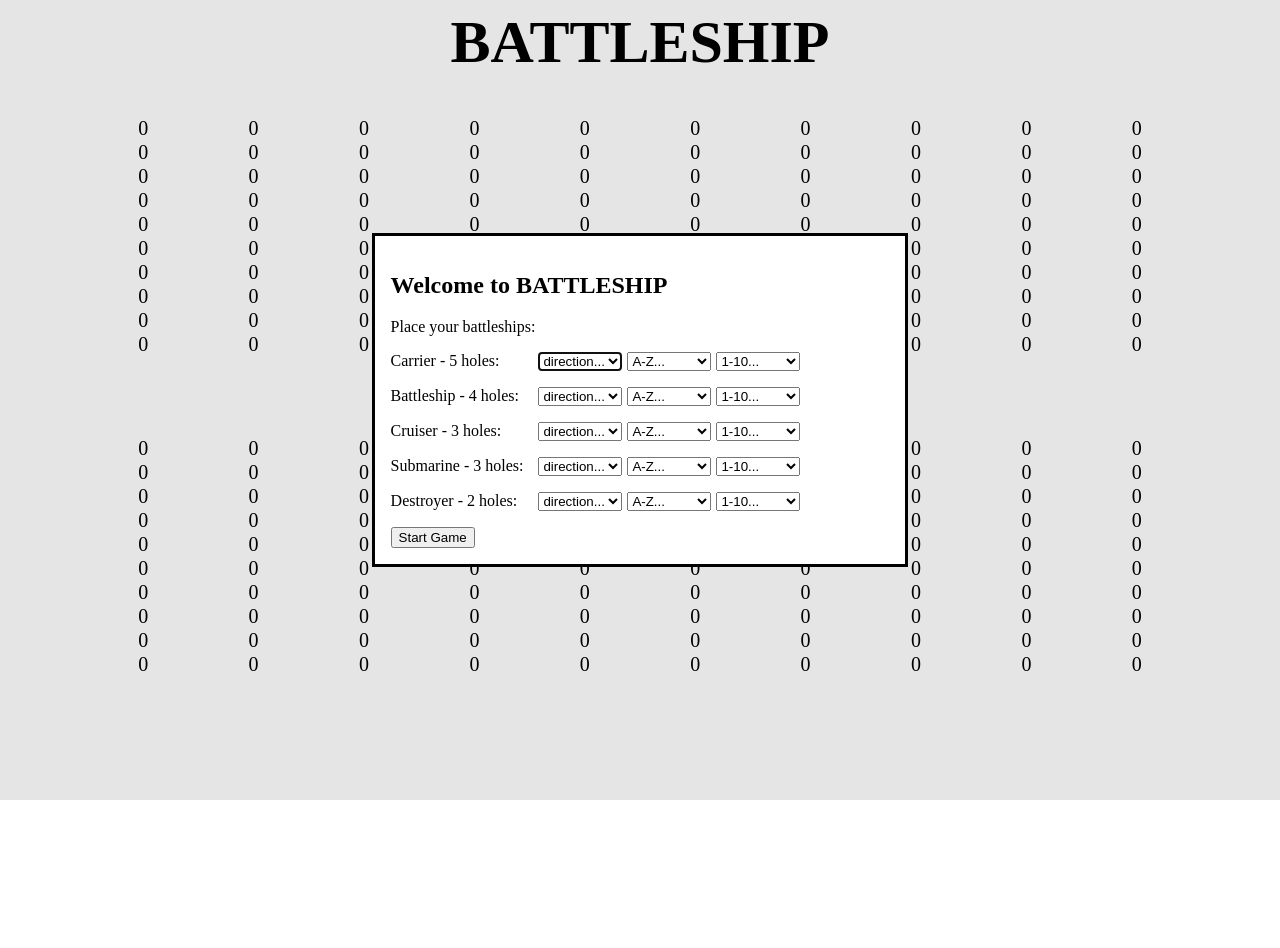
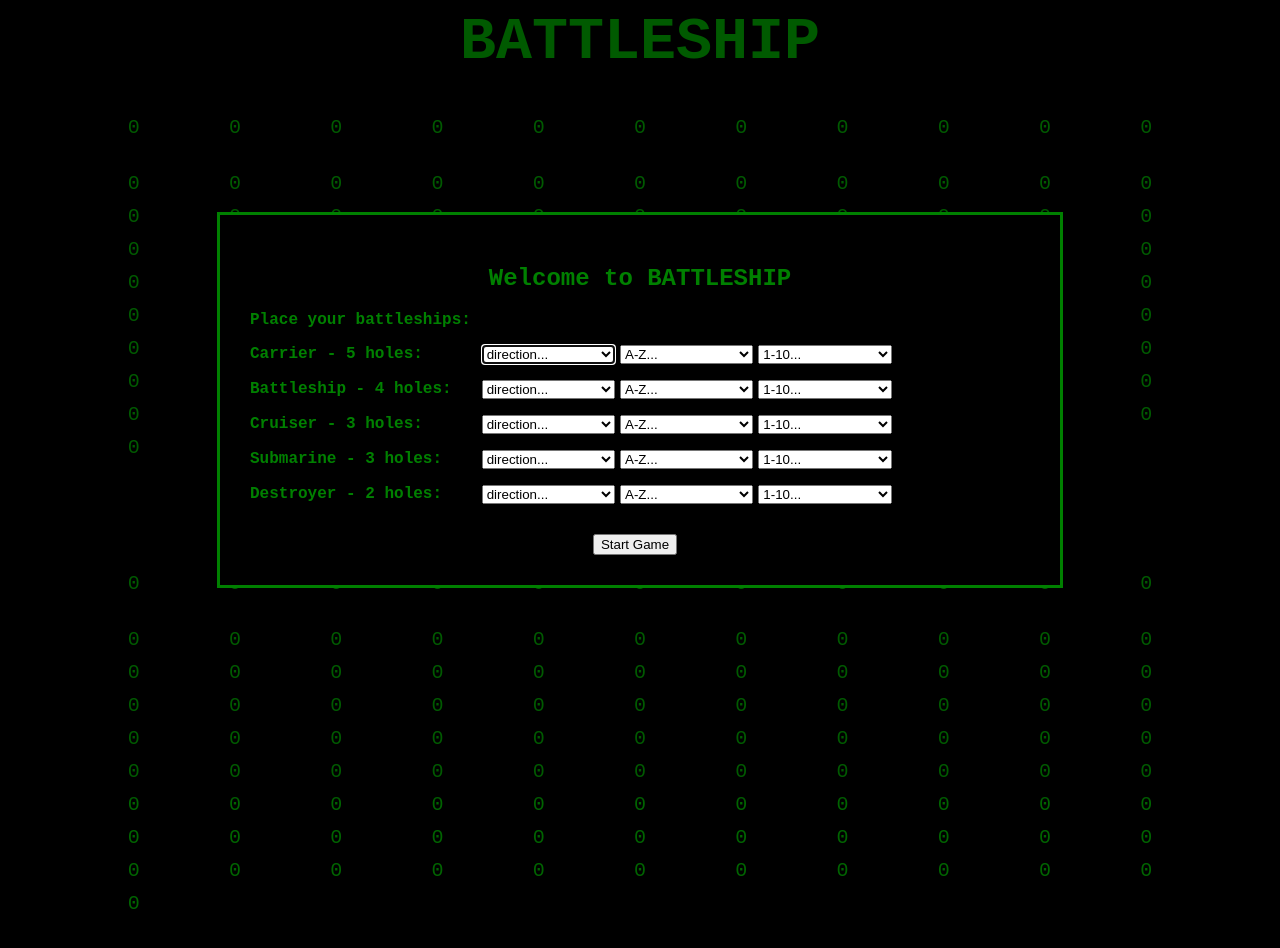
Before and after one commit to Lisa-Fink/Battleship, a website built with webpack: page dist/index.html in a window 1280 px wide. Before the commit the page ends 800 px from the top, so only its background shows below. Built offline with nearby package versions, Linux system fonts and the light colour scheme.

Commit message:
Changed color scheme to dark

```diff
--- a/src/style.css
+++ b/src/style.css
@@ -1,14 +1,25 @@
+body {
+    background-color: black;
+    color: darkgreen;
+    font-family: 'Courier New', Courier, monospace;
+}
+
 h1 {
     text-align: center;
     font-size: 60px;
     margin: 0;
 }
 
+h2 {
+    text-align: center;
+}
+
 .box {
     display: grid;
-    grid-template-columns: repeat(10, 1fr);
-    grid-template-rows: repeat(10, 3vh);
+    grid-template-columns: 1fr repeat(10, 1fr);
+    grid-template-rows: 2fr repeat(10, 1fr);
     padding: 40px 80px;
+    gap: 10px;
 }
 
 .box > div {
@@ -62,3 +73,16 @@ h1 {
 .valid span {
     color: green;
 }
+
+#start-box {
+    background-color: black;
+    color: green;
+    font-weight: 600;
+    padding: 30px;
+    min-width: 780px;
+}
+
+form div {
+    text-align: center;
+    margin-top: 30px;
+}
```
